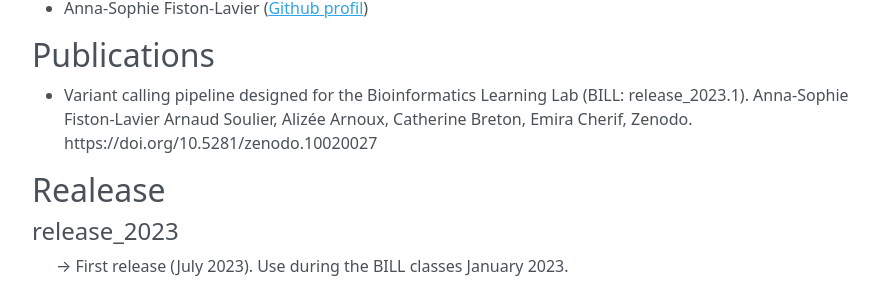
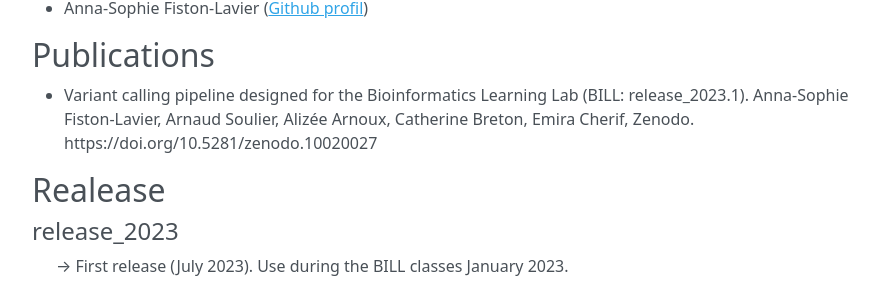
Before and after one commit to asfistonlavie/BILL, an MkDocs documentation site: the page built from docs/about.md, in a window 1280 px wide and 1345 px high. Shown: the part 811-1108 px from the top of the window, without its empty margins (335-1229 px from the left). Built offline with MkDocs 1.6.1, drawn with Linux system fonts in a browser that asks for light colours; nearby versions of some CDN libraries.

```diff
--- a/docs/about.md
+++ b/docs/about.md
@@ -26,7 +26,7 @@
 ## Publications
 
 - Variant calling pipeline designed for the Bioinformatics Learning Lab (BILL: release_2023.1).
-  Anna-Sophie Fiston-Lavier Arnaud Soulier, Alizée Arnoux, Catherine Breton, Emira Cherif, Zenodo. https://doi.org/10.5281/zenodo.10020027
+  Anna-Sophie Fiston-Lavier, Arnaud Soulier, Alizée Arnoux, Catherine Breton, Emira Cherif, Zenodo. https://doi.org/10.5281/zenodo.10020027
 
 ## Realease
 
```
